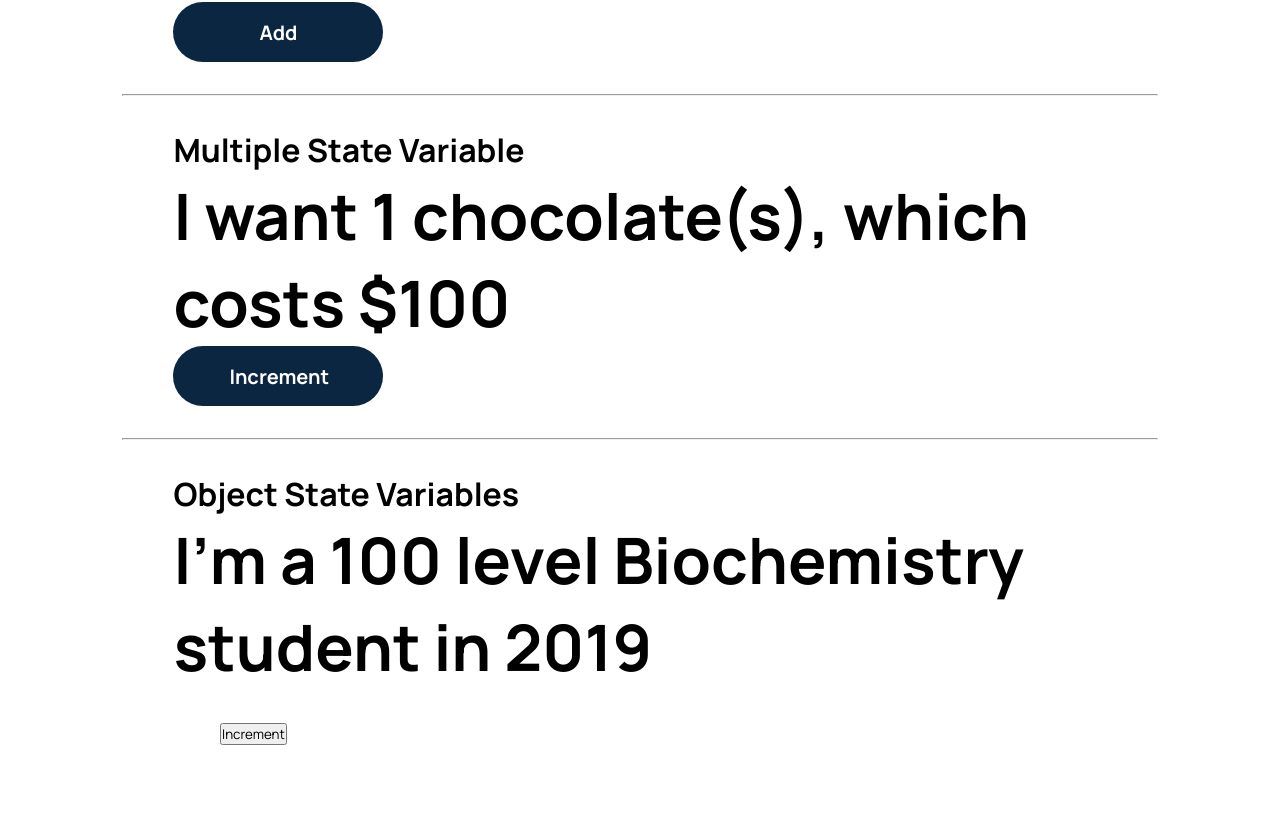
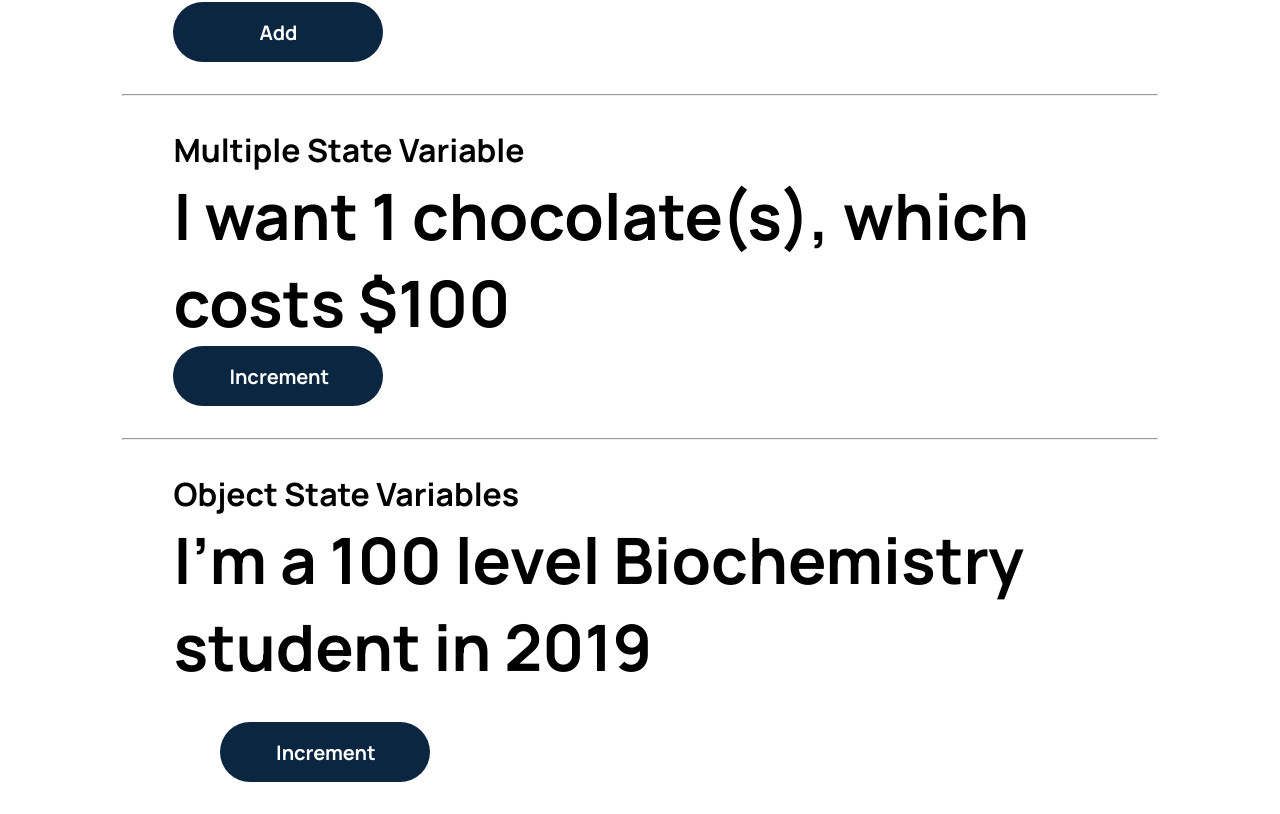
Before and after one commit to emmanuelolusola/learn-react-hooks, a React (Create React App) app: page / in a window 1280 px wide. Shown: the part 390-1204 px from the top of the page. Before the commit the page ends 1135 px from the top, so only its background shows below. Built offline with nearby package versions, Linux system fonts and the light colour scheme.

Commit message:
part 4: updating

```diff
--- a/src/components/4/PartFour.js
+++ b/src/components/4/PartFour.js
@@ -22,7 +22,12 @@ const PartFour = () => {
         I'm a {level} level {department} student in {year}
       </h3>
       <div>
-        <button onClick={handleClick.bind(null, "level")}>Increment</button>
+        <button
+          onClick={handleClick.bind(null, "level")}
+          className="click-button"
+        >
+          Increment
+        </button>
       </div>
     </div>
   );
--- a/src/components/4/partFour.css
+++ b/src/components/4/partFour.css
@@ -0,0 +1,16 @@
+.click-button {
+  color: #fff;
+  background-color: #0a2640;
+  border: none;
+  border-radius: 56px;
+  width: 210px;
+  height: 60px;
+  padding: 16px 56px 16px 56px;
+  text-align: center;
+  text-decoration: none;
+  display: inline-block;
+  font-size: 20px;
+  font-weight: 700;
+  gap: 8px;
+  margin-bottom: 2rem;
+}
```
